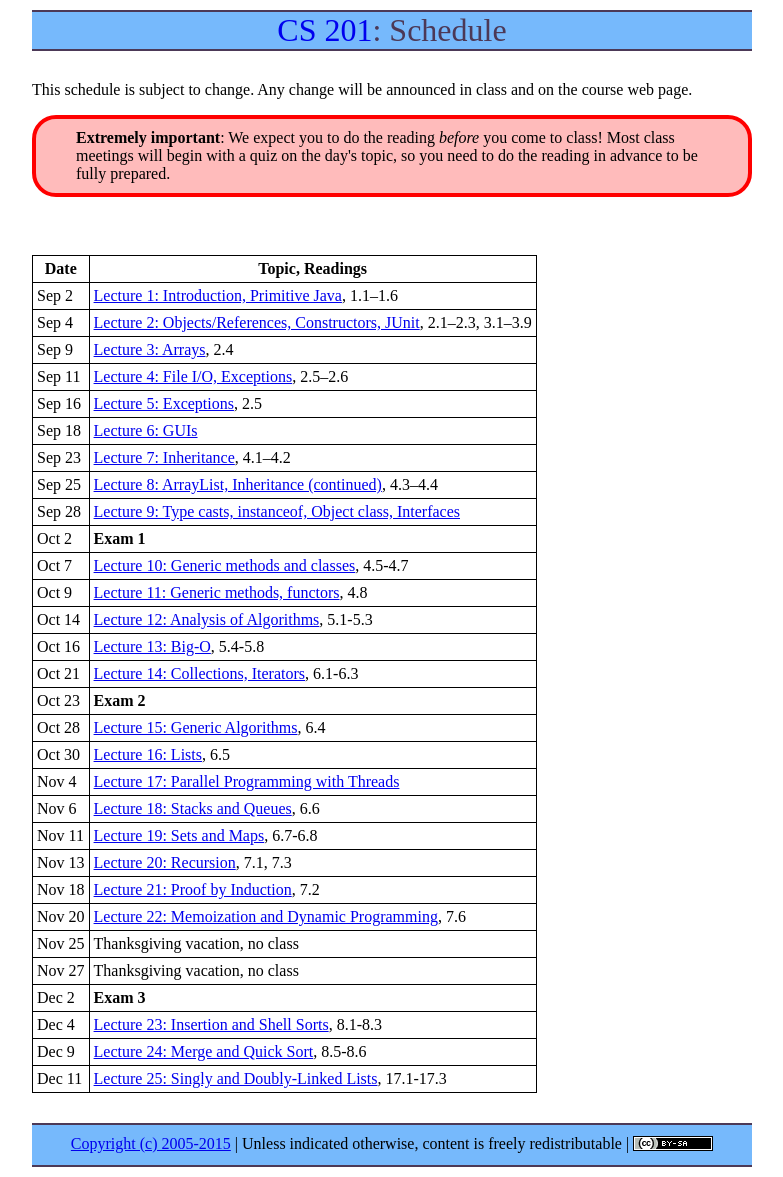
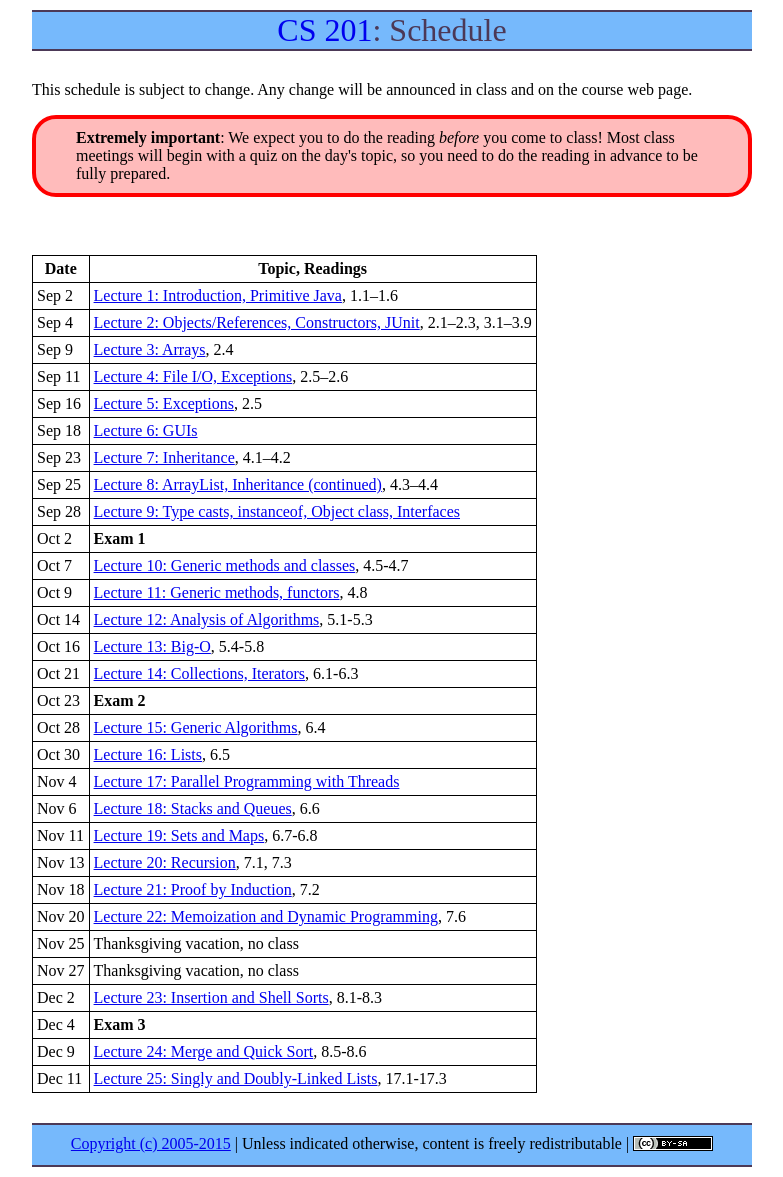
Before and after one commit to ycpcs/cs201-fall2015, a Jekyll site: the page built from schedule.md, in a window 1280 px wide. Shown: the whole page, without its empty margins (248-1031 px from the left). Built offline with Jekyll 4.4.1, drawn with Linux system fonts in a browser that asks for light colours; Markdown is read by kramdown in place of the engine named in the settings.

```diff
--- a/schedule.md
+++ b/schedule.md
@@ -39,8 +39,8 @@ Nov 18 | [Lecture 21: Proof by Induction](lectures/lecture21.html), 7.2
 Nov 20 | [Lecture 22: Memoization and Dynamic Programming](lectures/lecture22.html), 7.6
 Nov 25 | Thanksgiving vacation, no class
 Nov 27 | Thanksgiving vacation, no class
-Dec 2 | **Exam 3**
-Dec 4 | [Lecture 23: Insertion and Shell Sorts](lectures/lecture23.html), 8.1-8.3
+Dec 2 | [Lecture 23: Insertion and Shell Sorts](lectures/lecture23.html), 8.1-8.3
+Dec 4 | **Exam 3**
 Dec 9 | [Lecture 24: Merge and Quick Sort](lectures/lecture24.html), 8.5-8.6
 Dec 11 | [Lecture 25: Singly and Doubly-Linked Lists](lectures/lecture25.html), 17.1-17.3
 
```
Also changed, not shown: index.md (+1 -0 lines), practice/index.md (+4 -0 lines), 2 other files.
